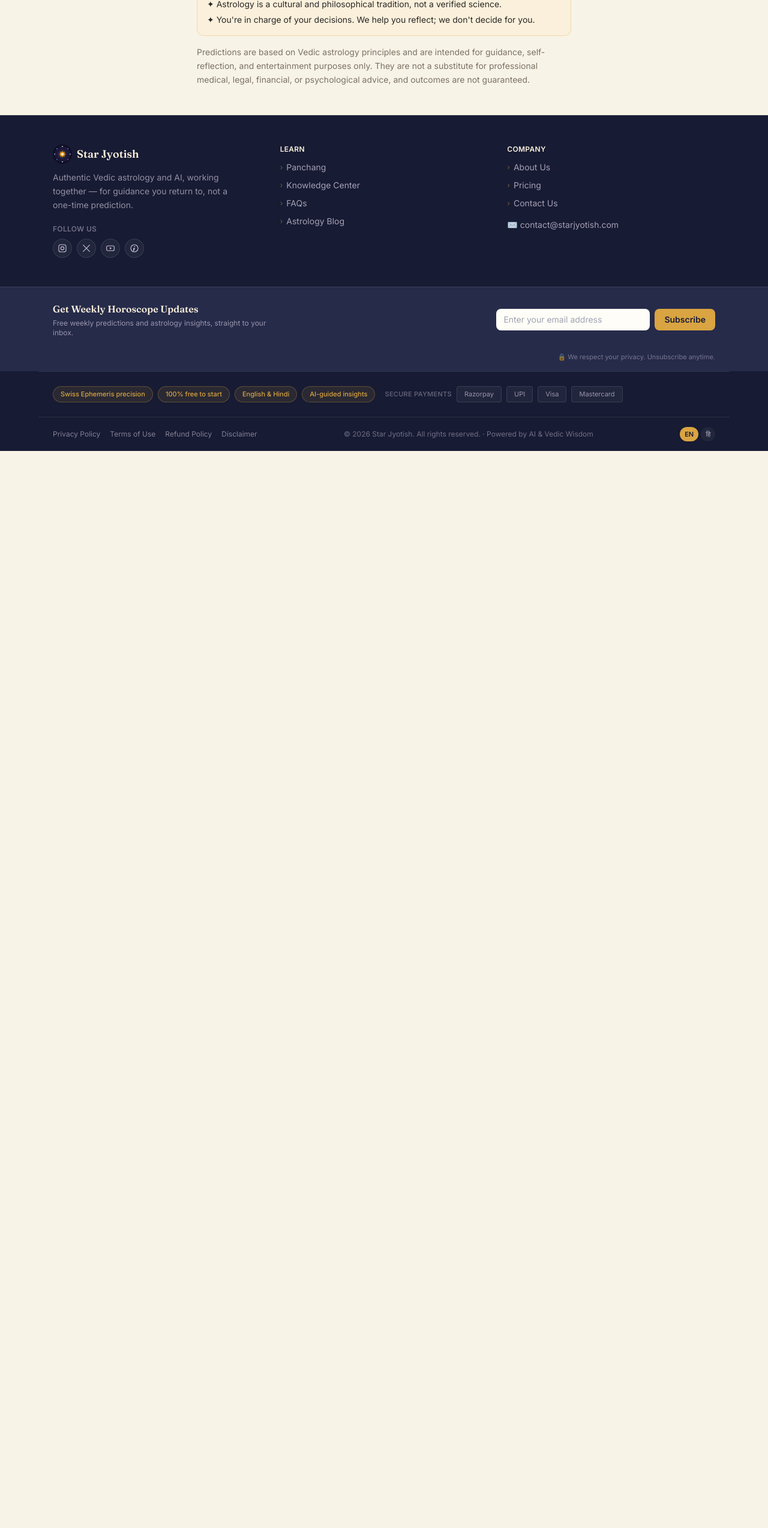
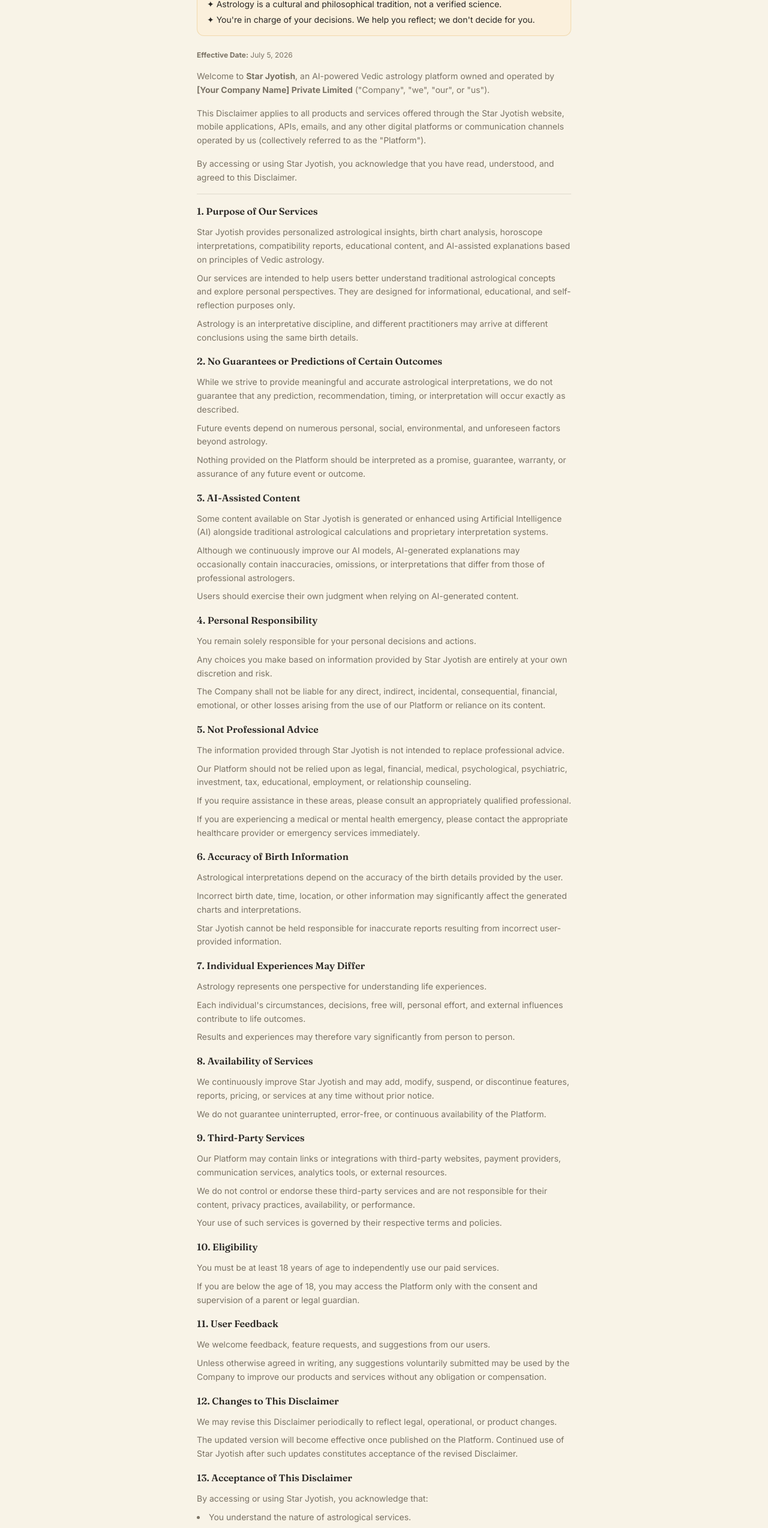
Before and after one commit to sushiljain07/StarJyotish, a React (Vite) app in the folder frontend/: page /disclaimer in a window 1280 px wide. Shown: the part 234-2782 px from the top of the page at 60% size. Before the commit the page ends 986 px from the top, so only its background shows below. Built offline with nearby package versions, Linux system fonts and the light colour scheme; no server answers.

Commit message:
disclaimer update

```diff
--- a/frontend/src/pages/Disclaimer.jsx
+++ b/frontend/src/pages/Disclaimer.jsx
@@ -2,6 +2,120 @@
 import { useTranslation } from 'react-i18next'
 import Seo from '../components/Seo'
 import StaticPageLayout from '../components/StaticPageLayout'
+
+const sections = [
+  {
+    heading: '1. Purpose of Our Services',
+    body: [
+      'Star Jyotish provides personalized astrological insights, birth chart analysis, horoscope interpretations, compatibility reports, educational content, and AI-assisted explanations based on principles of Vedic astrology.',
+      'Our services are intended to help users better understand traditional astrological concepts and explore personal perspectives. They are designed for informational, educational, and self-reflection purposes only.',
+      'Astrology is an interpretative discipline, and different practitioners may arrive at different conclusions using the same birth details.',
+    ],
+  },
+  {
+    heading: '2. No Guarantees or Predictions of Certain Outcomes',
+    body: [
+      'While we strive to provide meaningful and accurate astrological interpretations, we do not guarantee that any prediction, recommendation, timing, or interpretation will occur exactly as described.',
+      'Future events depend on numerous personal, social, environmental, and unforeseen factors beyond astrology.',
+      'Nothing provided on the Platform should be interpreted as a promise, guarantee, warranty, or assurance of any future event or outcome.',
+    ],
+  },
+  {
+    heading: '3. AI-Assisted Content',
+    body: [
+      'Some content available on Star Jyotish is generated or enhanced using Artificial Intelligence (AI) alongside traditional astrological calculations and proprietary interpretation systems.',
+      'Although we continuously improve our AI models, AI-generated explanations may occasionally contain inaccuracies, omissions, or interpretations that differ from those of professional astrologers.',
+      'Users should exercise their own judgment when relying on AI-generated content.',
+    ],
+  },
+  {
+    heading: '4. Personal Responsibility',
+    body: [
+      'You remain solely responsible for your personal decisions and actions.',
+      'Any choices you make based on information provided by Star Jyotish are entirely at your own discretion and risk.',
+      'The Company shall not be liable for any direct, indirect, incidental, consequential, financial, emotional, or other losses arising from the use of our Platform or reliance on its content.',
+    ],
+  },
+  {
+    heading: '5. Not Professional Advice',
+    body: [
+      'The information provided through Star Jyotish is not intended to replace professional advice.',
+      'Our Platform should not be relied upon as legal, financial, medical, psychological, psychiatric, investment, tax, educational, employment, or relationship counseling.',
+      'If you require assistance in these areas, please consult an appropriately qualified professional.',
+      'If you are experiencing a medical or mental health emergency, please contact the appropriate healthcare provider or emergency services immediately.',
+    ],
+  },
+  {
+    heading: '6. Accuracy of Birth Information',
+    body: [
+      'Astrological interpretations depend on the accuracy of the birth details provided by the user.',
+      'Incorrect birth date, time, location, or other information may significantly affect the generated charts and interpretations.',
+      'Star Jyotish cannot be held responsible for inaccurate reports resulting from incorrect user-provided information.',
+    ],
+  },
+  {
+    heading: '7. Individual Experiences May Differ',
+    body: [
+      'Astrology represents one perspective for understanding life experiences.',
+      "Each individual's circumstances, decisions, free will, personal effort, and external influences contribute to life outcomes.",
+      'Results and experiences may therefore vary significantly from person to person.',
+    ],
+  },
+  {
+    heading: '8. Availability of Services',
+    body: [
+      'We continuously improve Star Jyotish and may add, modify, suspend, or discontinue features, reports, pricing, or services at any time without prior notice.',
+      'We do not guarantee uninterrupted, error-free, or continuous availability of the Platform.',
+    ],
+  },
+  {
+    heading: '9. Third-Party Services',
+    body: [
+      'Our Platform may contain links or integrations with third-party websites, payment providers, communication services, analytics tools, or external resources.',
+      'We do not control or endorse these third-party services and are not responsible for their content, privacy practices, availability, or performance.',
+      'Your use of such services is governed by their respective terms and policies.',
+    ],
+  },
+  {
+    heading: '10. Eligibility',
+    body: [
+      'You must be at least 18 years of age to independently use our paid services.',
+      'If you are below the age of 18, you may access the Platform only with the consent and supervision of a parent or legal guardian.',
+    ],
+  },
+  {
+    heading: '11. User Feedback',
+    body: [
+      'We welcome feedback, feature requests, and suggestions from our users.',
+      'Unless otherwise agreed in writing, any suggestions voluntarily submitted may be used by the Company to improve our products and services without any obligation or compensation.',
+    ],
+  },
+  {
+    heading: '12. Changes to This Disclaimer',
+    body: [
+      'We may revise this Disclaimer periodically to reflect legal, operational, or product changes.',
+      'The updated version will become effective once published on the Platform. Continued use of Star Jyotish after such updates constitutes acceptance of the revised Disclaimer.',
+    ],
+  },
+  {
+    heading: '13. Acceptance of This Disclaimer',
+    bullets: [
+      'You understand the nature of astrological services.',
+      'You accept that astrology is interpretative and cannot guarantee future outcomes.',
+      'You understand that some content may be AI-assisted.',
+      'You agree to use the Platform responsibly and at your own discretion.',
+      'You agree to this Disclaimer and our Terms of Service and Privacy Policy.',
+    ],
+    intro: 'By accessing or using Star Jyotish, you acknowledge that:',
+  },
+  {
+    heading: '14. Contact Us',
+    body: [
+      'If you have any questions regarding this Disclaimer or our services, please contact us.',
+    ],
+    contact: true,
+  },
+]
 
 export default function Disclaimer() {
   const { t } = useTranslation()
@@ -10,12 +124,12 @@
     <>
       <Seo
         title={t('disclaimer_page_heading')}
-        description="Star Jyotish's astrology disclaimer: AI-generated Vedic readings are for guidance and self-reflection only, not a substitute for professional medical, legal, financial, or psychological advice."
+        description="Star Jyotish Disclaimer — AI-powered Vedic astrology readings are for informational and self-reflection purposes only. Not a substitute for professional medical, legal, financial, or psychological advice."
         path="/disclaimer"
       />
       <StaticPageLayout title={t('disclaimer_page_heading')}>
-        {/* Plain-language summary — so users understand intent before reading the full text */}
-        <div className="bg-primary-light border border-primary/30 rounded-xl px-4 py-4 mb-2 not-prose">
+        {/* Plain-language summary */}
+        <div className="bg-primary-light border border-primary/30 rounded-xl px-4 py-4 mb-6 not-prose">
           <p className="text-xs font-bold uppercase tracking-wide text-primary-dark mb-2">In plain language</p>
           <ul className="space-y-1.5 text-sm text-ink">
             <li>✦ Readings are for guidance and self-reflection — not medical, legal, or financial advice.</li>
@@ -23,7 +137,70 @@
             <li>✦ You're in charge of your decisions. We help you reflect; we don't decide for you.</li>
           </ul>
         </div>
-        <p>{t('disclaimer')}</p>
+
+        <p className="text-xs text-ink-muted mb-6">
+          <strong>Effective Date:</strong> July 5, 2026
+        </p>
+
+        <p className="mb-6">
+          Welcome to <strong>Star Jyotish</strong>, an AI-powered Vedic astrology platform owned and operated by{' '}
+          <strong>[Your Company Name] Private Limited</strong> ("Company", "we", "our", or "us").
+        </p>
+        <p className="mb-6">
+          This Disclaimer applies to all products and services offered through the Star Jyotish website, mobile
+          applications, APIs, emails, and any other digital platforms or communication channels operated by us
+          (collectively referred to as the "Platform").
+        </p>
+        <p className="mb-8">
+          By accessing or using Star Jyotish, you acknowledge that you have read, understood, and agreed to this
+          Disclaimer.
+        </p>
+
+        <hr className="border-ink-muted/20 mb-8" />
+
+        {sections.map((section) => (
+          <div key={section.heading} className="mb-8">
+            <h2 className="font-serif font-semibold text-base text-ink mb-3">{section.heading}</h2>
+
+            {section.intro && <p className="mb-2">{section.intro}</p>}
+
+            {section.bullets && (
+              <ul className="list-disc list-inside space-y-1 mb-2">
+                {section.bullets.map((b) => (
+                  <li key={b}>{b}</li>
+                ))}
+              </ul>
+            )}
+
+            {section.body &&
+              section.body.map((para) => (
+                <p key={para} className="mb-2">
+                  {para}
+                </p>
+              ))}
+
+            {section.contact && (
+              <div className="mt-3 space-y-1">
+                <p className="font-semibold text-ink">Star Jyotish</p>
+                <p>
+                  Email:{' '}
+                  <a href="mailto:support@starjyotish.com" className="text-primary underline">
+                    support@starjyotish.com
+                  </a>
+                </p>
+                <p>
+                  Website:{' '}
+                  <a href="https://www.starjyotish.com" className="text-primary underline">
+                    www.starjyotish.com
+                  </a>
+                </p>
+              </div>
+            )}
+          </div>
+        ))}
+
+        <hr className="border-ink-muted/20 mt-2 mb-4" />
+        <p className="text-xs text-ink-muted">Last Updated: July 5, 2026</p>
       </StaticPageLayout>
     </>
   )
```
